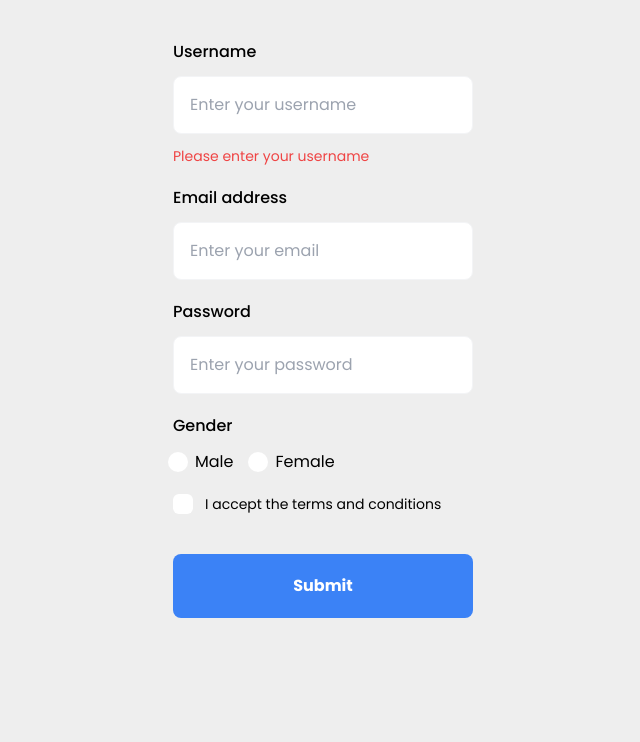
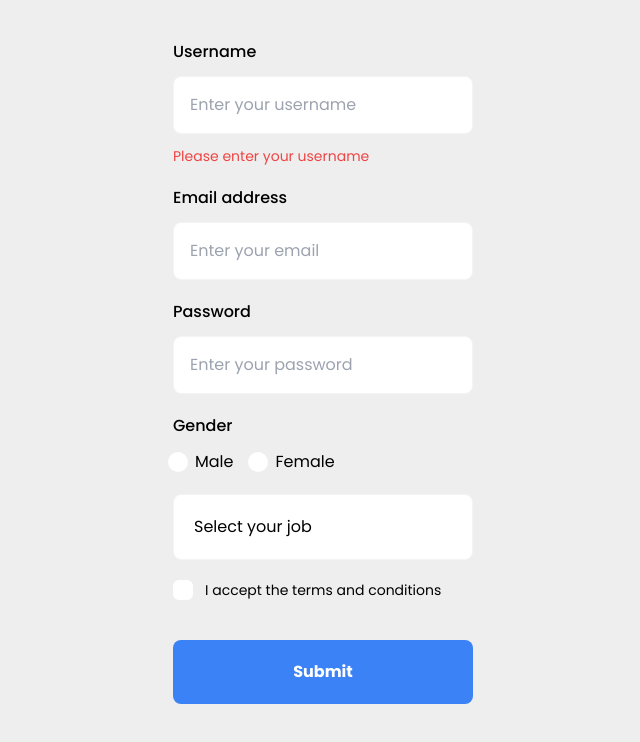
Before and after one commit to tranvuongduy2003/RHF-Register-Form, a React (Vite) app: page / in a window 1280 px wide. Shown: the top 742 px of the page, without its empty margins (317-957 px from the left). Built offline with nearby package versions, Linux system fonts and the light colour scheme.

Commit message:
RegisterHook styling DropdownHook

```diff
--- /dev/null
+++ b/src/components/dropdown/DropdownHook.jsx
@@ -0,0 +1,33 @@
+import React from "react";
+import { useController } from "react-hook-form";
+import useClickOutSide from "../../hooks/useClickOutSide";
+
+const DropdownHook = ({ control, ...props }) => {
+  const { show, setShow, nodeRef } = useClickOutSide();
+  const { field } = useController({
+    control,
+    name: props.name,
+    defaultValue: "",
+  });
+  return (
+    <div className="relative" ref={nodeRef}>
+      <div
+        className="p-5 rounded-lg border border-gray-100 bg-white flex items-center justify-between cursor-pointer"
+        onClick={() => setShow(!show)}
+      >
+        <span>Select your job</span>
+      </div>
+      <div
+        className={`transition-all absolute top-full left-0 w-full rounded-lg bg-white ${
+          show ? "" : "opacity-0 invisible"
+        }`}
+      >
+        <div className="p-5">Teacher</div>
+        <div className="p-5">Developer</div>
+        <div className="p-5">Doctor</div>
+      </div>
+    </div>
+  );
+};
+
+export default DropdownHook;
--- a/src/components/form/RegisterHook.jsx
+++ b/src/components/form/RegisterHook.jsx
@@ -1,6 +1,7 @@
 import React from "react";
 import { useForm } from "react-hook-form";
 import CheckboxHook from "../checkbox/CheckboxHook";
+import DropdownHook from "../dropdown/DropdownHook";
 import InputHook from "../input/InputHook";
 import RadioHook from "../radio/RadioHook";
 
@@ -76,6 +77,9 @@ const RegisterHook = () => {
         </div>
       </div>
       <div className="flex flex-col gap-3 mb-5">
+        <DropdownHook control={control} name="job"></DropdownHook>
+      </div>
+      <div className="flex flex-col gap-3 mb-5">
         <CheckboxHook
           control={control}
           text="I accept the terms and conditions"
--- /dev/null
+++ b/src/hooks/useClickOutSide.jsx
@@ -0,0 +1,24 @@
+import { useEffect, useRef, useState } from "react";
+
+export default function useClickOutSide() {
+  const [show, setShow] = useState(false);
+  const nodeRef = useRef(null);
+
+  useEffect(() => {
+    function handleClickOutDropdown(e) {
+      if (nodeRef.current && !nodeRef.current.contains(e.target)) {
+        setShow(false);
+      }
+    }
+    document.addEventListener("click", handleClickOutDropdown);
+    return () => {
+      document.removeEventListener("click", handleClickOutDropdown);
+    };
+  }, []);
+
+  return {
+    show,
+    setShow,
+    nodeRef,
+  };
+}
```
